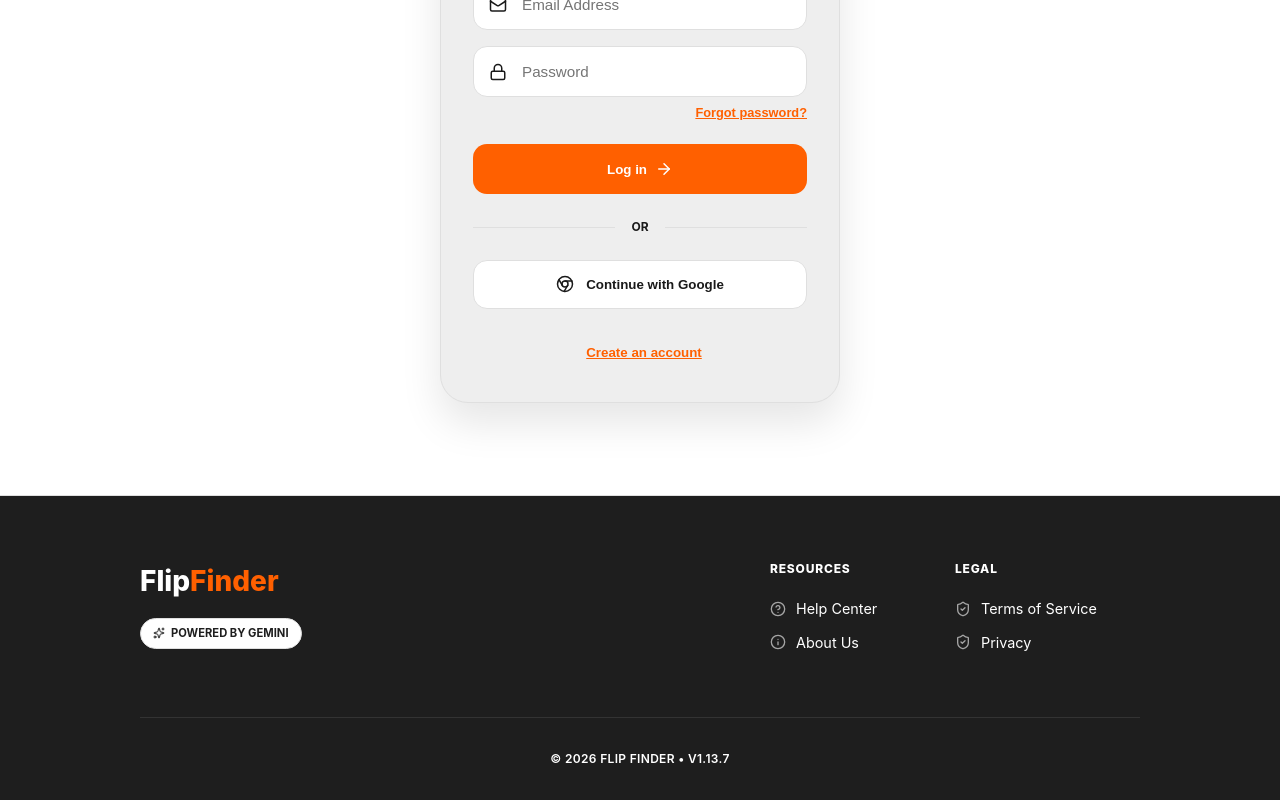
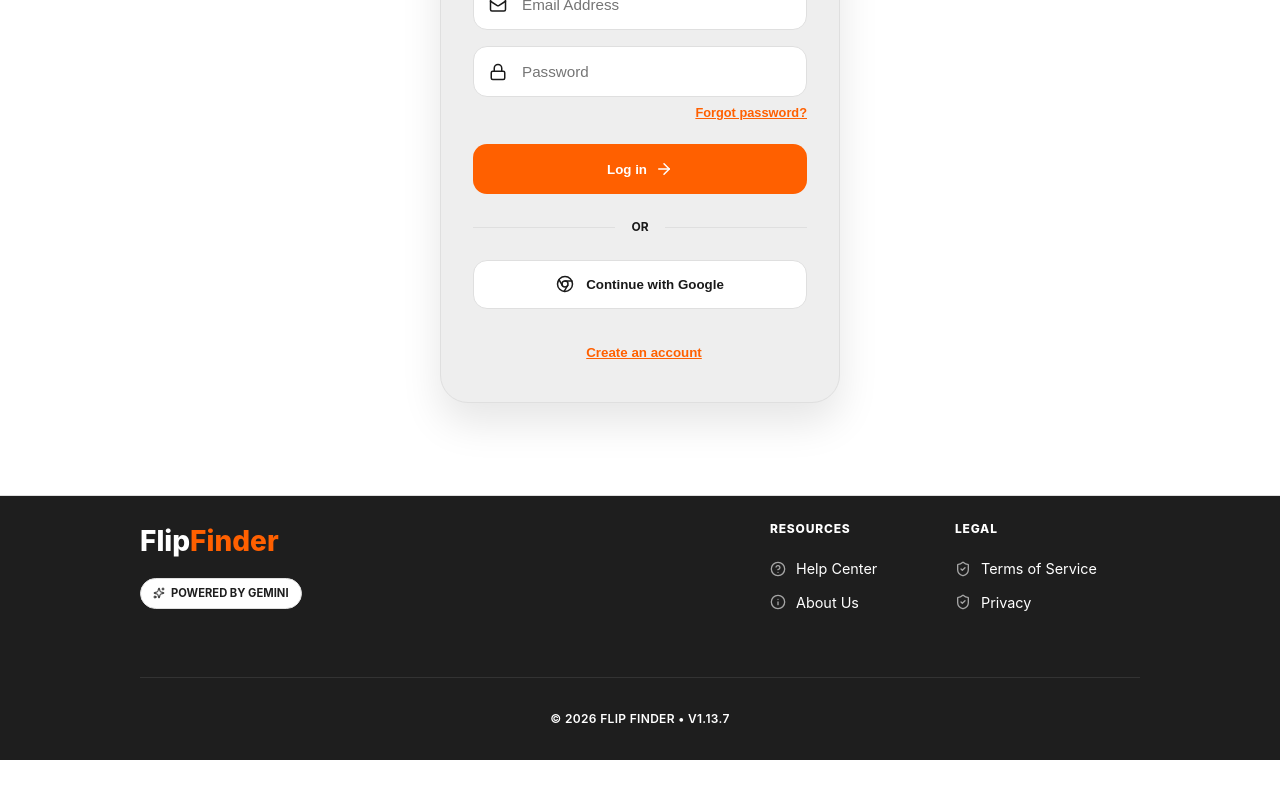
Before and after one commit to LaneLR/AI-Vertex-Image-Analyzer--Frontend, a Next.js app: page /login in a window 1280 px wide. Shown: the part 375-1175 px from the top of the page. After the commit the page ends 1135 px from the top, so only its background shows below. Built offline with nearby package versions, Linux system fonts and the light colour scheme; no server answers.

Commit message:
change footer padding to be smaller

```diff
--- a/src/styles/common/_footer.scss
+++ b/src/styles/common/_footer.scss
@@ -1,7 +1,7 @@
 .footer {
   background: var(--footer-bg);
   border-top: 1px solid var(--border-color);
-  padding: 4rem 1.5rem 2rem;
+  padding: 1.5rem 1.5rem 2rem;
   margin-top: auto;
 
   &__container {
```
